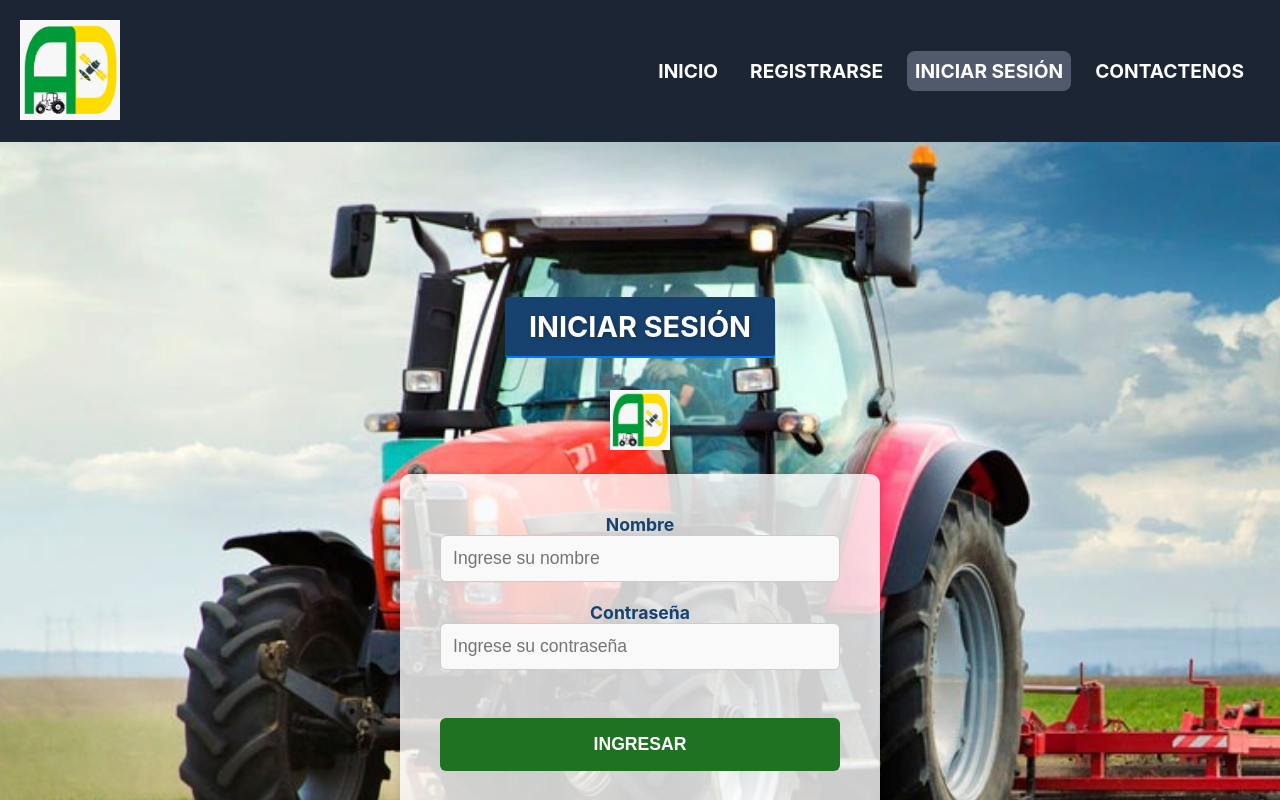
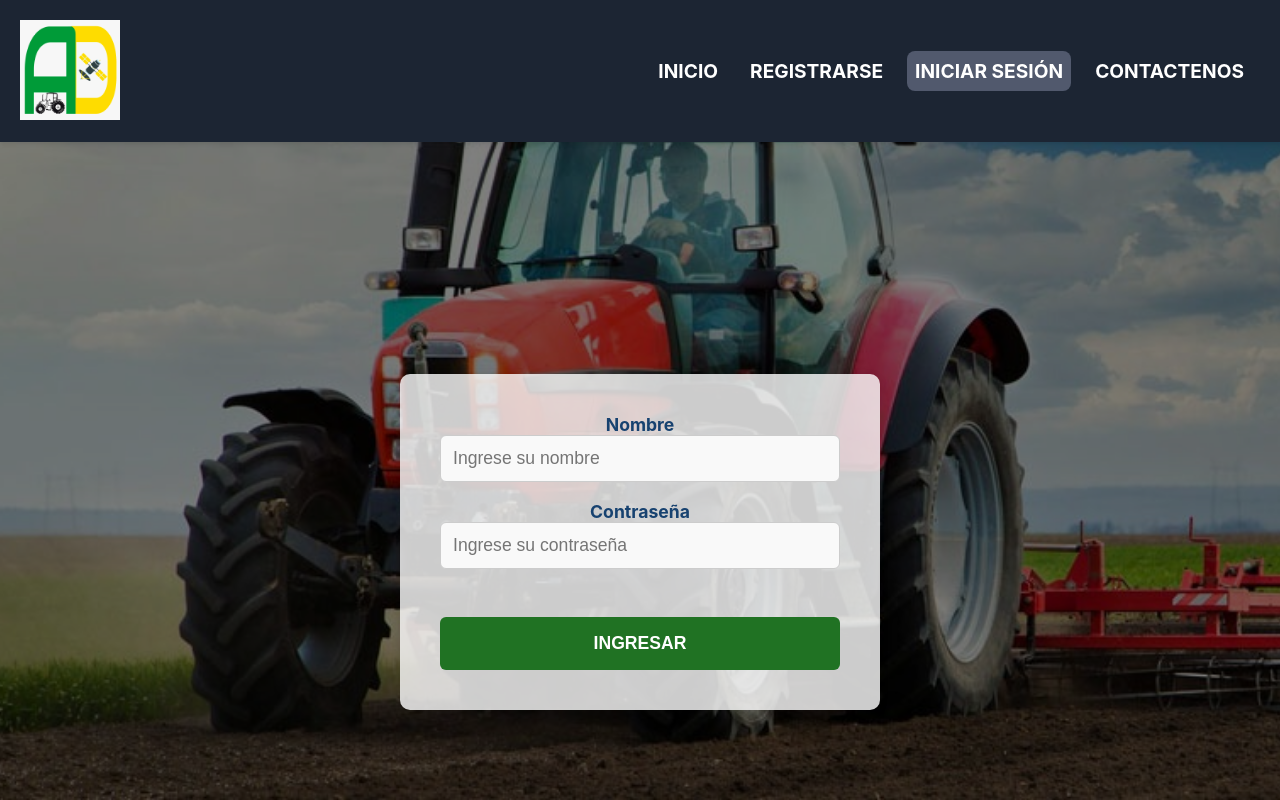
Before and after one commit to JCmixia25/Sistema-de-pedidos-, a React (Create React App) app: page /login in a window 1280 px wide. Built offline with nearby package versions, Linux system fonts and the light colour scheme.

Commit message:
modificacion-de-login

```diff
--- a/src/App.css
+++ b/src/App.css
@@ -30,7 +30,7 @@
 /* Asegúrate de que el fondo de toda la página sea blanco */
 body {
   margin: 0;
-  background-color: white; /* Fondo blanco para toda la página */
+  background-color: rgb(60, 36, 147); /* Fondo blanco para toda la página */
 }
 
 .header-nav {
@@ -41,7 +41,7 @@ body {
   display: flex;
   justify-content: flex-end; /* Alinea los botones a la derecha */
   gap: 20px;
-  background-color: rgb(197, 193, 193); /* Fondo blanco para el contenedor */
+  background-color: rgb(56, 41, 165); /* Fondo blanco para el contenedor */
   padding: 35px 20px; /* Espacio alrededor de los botones */
   border-radius: 0; /* Sin borde redondeado */
   z-index: 1; /* Asegura que la barra de navegación esté por encima de otros elementos */
--- a/src/components/Botones.css
+++ b/src/components/Botones.css
@@ -7,7 +7,7 @@ nav {
     justify-content: space-between;
     align-items: center;
     background-color: #1C2533; /* Color de fondo más oscuro */
-    color: white;
+    color: rgb(17, 73, 147);
     position: sticky;
     top: 0;
     padding: 20px 20px; /* Agrega un padding para separar el contenido del borde */
--- a/src/components/Login.css
+++ b/src/components/Login.css
@@ -2,7 +2,19 @@ html, body {
   margin: 0;
   padding: 0;
   height: 100%;
-  overflow: hidden; /* Evita el desplazamiento vertical */
+  overflow: hidden;
+}
+
+body {
+  background-image: url('./inicio.jpeg');
+  background-size: cover; /* Asegura que la imagen cubra toda la pantalla */
+  background-position: center; /* Centra la imagen en la pantalla */
+  background-repeat: no-repeat; /* Evita repetir la imagen */
+  position: fixed; /* Fija la imagen como fondo */
+  top: 0;
+  left: 0;
+  right: 0;
+  bottom: 0;
 }
 
 .login-container {
@@ -11,19 +23,16 @@ html, body {
   align-items: center;
   justify-content: center;
   height: 100vh; /* Mantiene la altura completa de la ventana */
-  background-image: url('./inicio.jpeg');
-  background-size: cover;
-  background-position: center;
-  background-repeat: no-repeat;
-  position: relative;
+  position: relative; /* Permite que los elementos hijos se posicionen correctamente */
+  overflow: hidden; /* Evita el desbordamiento del contenido */
 }
 
 .icon {
-  position: absolute;
+  position: fixed; /* Cambiado de absolute a fixed */
   top: 20px;
   left: 20px;
-  width: 85px;
-  height: 85px;
+  width: 85px; /* Aumenta el ancho */
+  height: 85px; /* Aumenta el alto */
   z-index: 2;
   background-image: url('icono.jpeg');
   background-size: cover;
@@ -41,28 +50,6 @@ html, body {
   z-index: -1; /* Asegura que el fondo semi-transparente esté detrás del contenido */
 }
 
-.login-container h2 {
-  margin-bottom: 2rem;
-  background-color: #174270;
-  color: white;
-  padding: 0.75rem 1.5rem; /* Aumenta el padding */
-  border-radius: 4px;
-  font-size: 1.8rem; /* Aumenta el tamaño de fuente */
-  font-weight: bold; /* Agrega negrita */
-}
-
-.login-container .login-image {
-  width: 60px; /* Aumenta el ancho */
-  height: 60px; /* Aumenta el alto */
-  margin-bottom: 1.5rem; /* Aumenta el margen inferior */
-}
-
-.login-container .login-image img {
-  width: 100%;
-  height: 100%;
-  object-fit: contain;
-}
-
 .login-container form {
   display: flex;
   flex-direction: column;
@@ -72,25 +59,6 @@ html, body {
   border-radius: 10px; /* Aumenta el radio de borde */
   box-shadow: 0 2px 8px rgba(0, 0, 0, 0.1);
   width: 400px; /* Aumenta el ancho */
-}
-
-.login-container .form-title {
-  margin-bottom: 1.8rem; /* Aumenta el margen inferior */
-  font-size: 2rem; /* Aumenta el tamaño de fuente */
-  font-weight: bold;
-  color: #174270;
-}
-
-.login-container .form-icon {
-  width: 100px; /* Aumenta el ancho */
-  height: 100px; /* Aumenta el alto */
-  margin-bottom: 1.5rem; /* Aumenta el margen inferior */
-}
-
-.login-container .form-icon img {
-  width: 100%;
-  height: 100%;
-  object-fit: contain;
 }
 
 .login-container label {
--- a/src/components/Login.js
+++ b/src/components/Login.js
@@ -1,7 +1,6 @@
 import React, { useState } from 'react';
 import { useNavigate } from 'react-router-dom';
 import './Login.css';
-import icono from "../icono.jpeg";
 
 function Login() {
   const [name, setName] = useState('');
@@ -17,10 +16,6 @@ function Login() {
 
   return (
     <div className="login-container">
-      <h2>INICIAR SESIÓN</h2>
-      <div className="login-image">
-        <img src={icono} alt="Icono" />
-      </div>
       <form onSubmit={handleSubmit}>
         <label>
           Nombre
```
